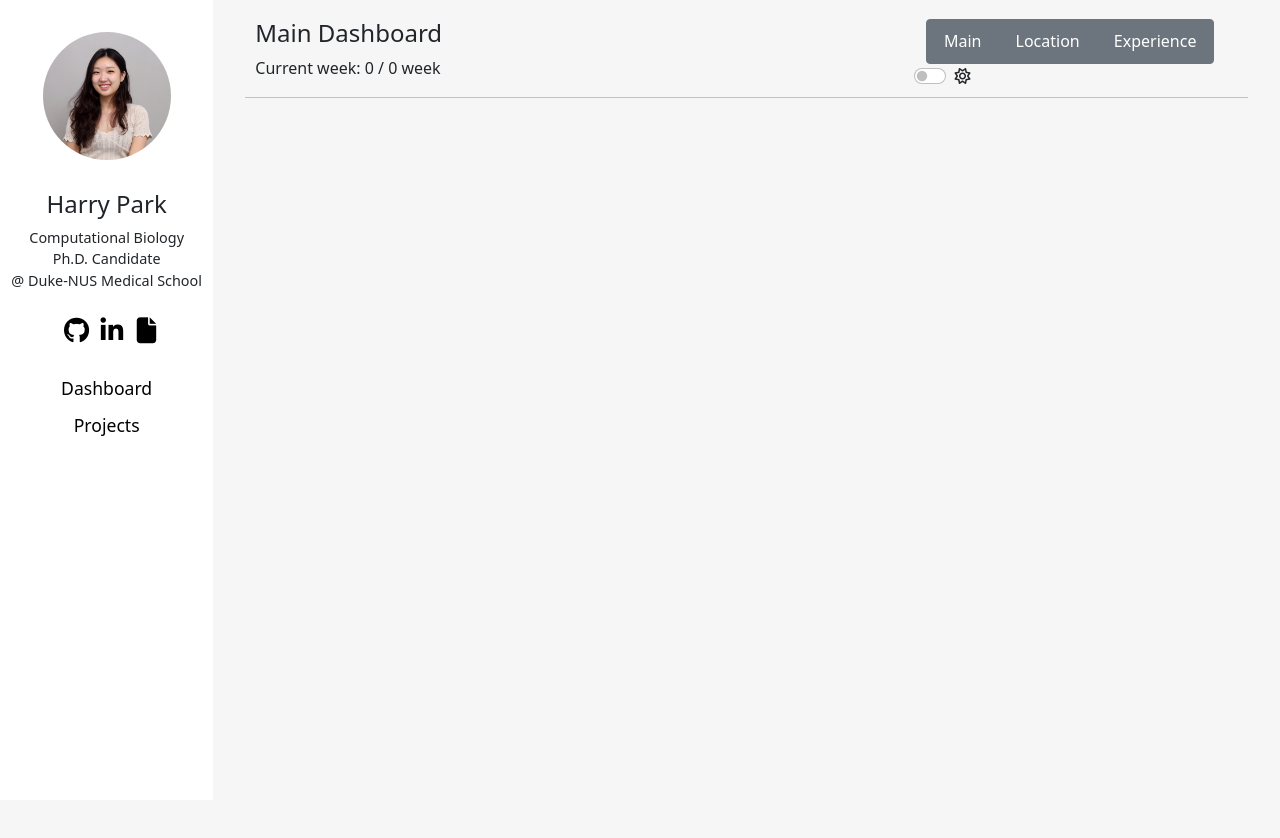
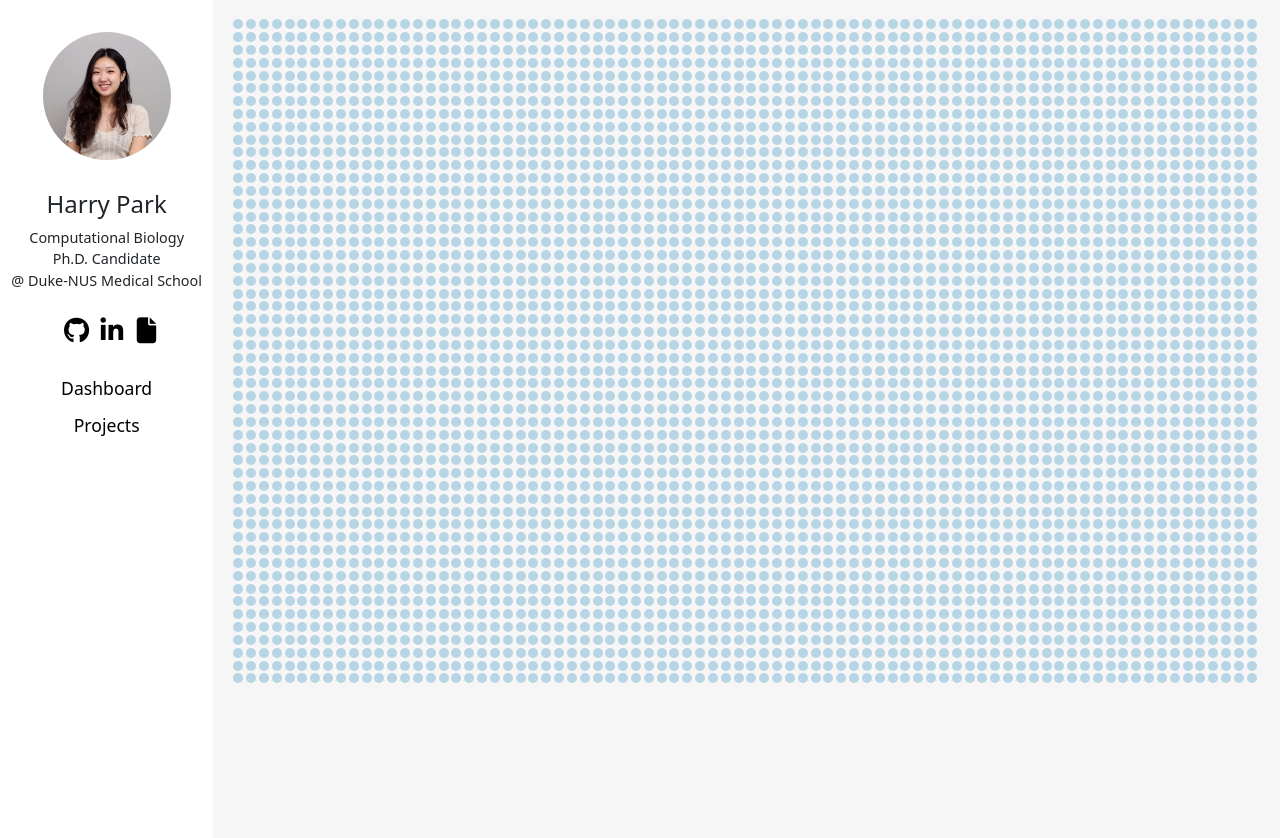
Before and after one commit to HaileyHryPark/HaileyHryPark, a Django app: page /dashboard/ in a window 1280 px wide. Before the commit the page ends 436 px from the top, so only its background shows below. Run offline with Django 3.2, Linux system fonts and the light colour scheme; some libraries are stand-ins or nearby versions.

Commit message:
week dots

```diff
--- a/dashboard/static/css/styles.css
+++ b/dashboard/static/css/styles.css
@@ -71,3 +71,21 @@
   background-color: #f6f6f6;
   padding: 1.5% 2.5%;
 }
+
+.year-col{
+  width: 1.25%;
+  min-height: 100vh;
+  padding: 0;
+}
+
+.week-block{
+  aspect-ratio: 1 / 1;
+  padding: 0;
+}
+
+.week-dot{
+  aspect-ratio: 1 / 1;
+  border-radius: 50%;
+  background-color: #B7D5E4;
+  width: 10px;
+}
--- a/dashboard/templates/index.html
+++ b/dashboard/templates/index.html
@@ -1,7 +1,7 @@
 {% extends "base_generic.html" %}
 
 {% block content %}
-  <div class="top-panel row">
+  <!-- <div class="top-panel row">
     <div class="col-8">
       <h4>Main Dashboard</h4>
       <p>
@@ -20,5 +20,16 @@
       </div>
     </div>
   </div>
-  <hr style="margin: 1px 0;">
+  <hr style="margin: 1px 0;"> -->
+  <div class="main-panel row">
+    {% for i in year_range %}
+      <div class="year-col">
+        {% for j in week_range %}
+          <div class="week-block">
+            <div class="week-dot"></div>
+          </div>
+        {% endfor %}
+      </div>
+    {% endfor %}
+  </div>
 {% endblock %}
--- a/dashboard/views.py
+++ b/dashboard/views.py
@@ -4,7 +4,8 @@ from .models import Week, Location, Experience
 # Create your views here.
 def index(request):
 	context = {
-
+		'year_range': range(80),
+        'week_range': range(52),
 	}
 
 	return render(request, 'index.html', context=context)
```
